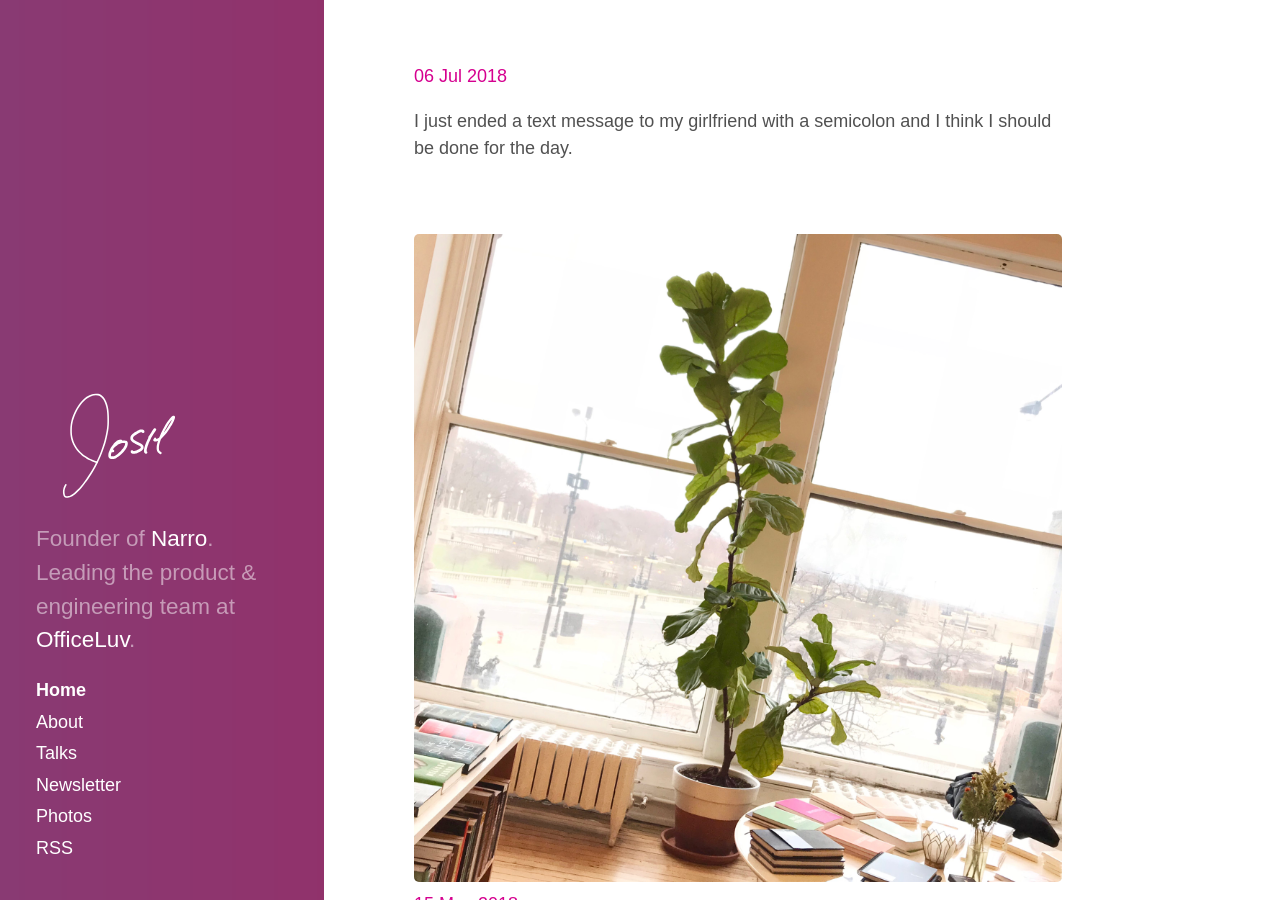
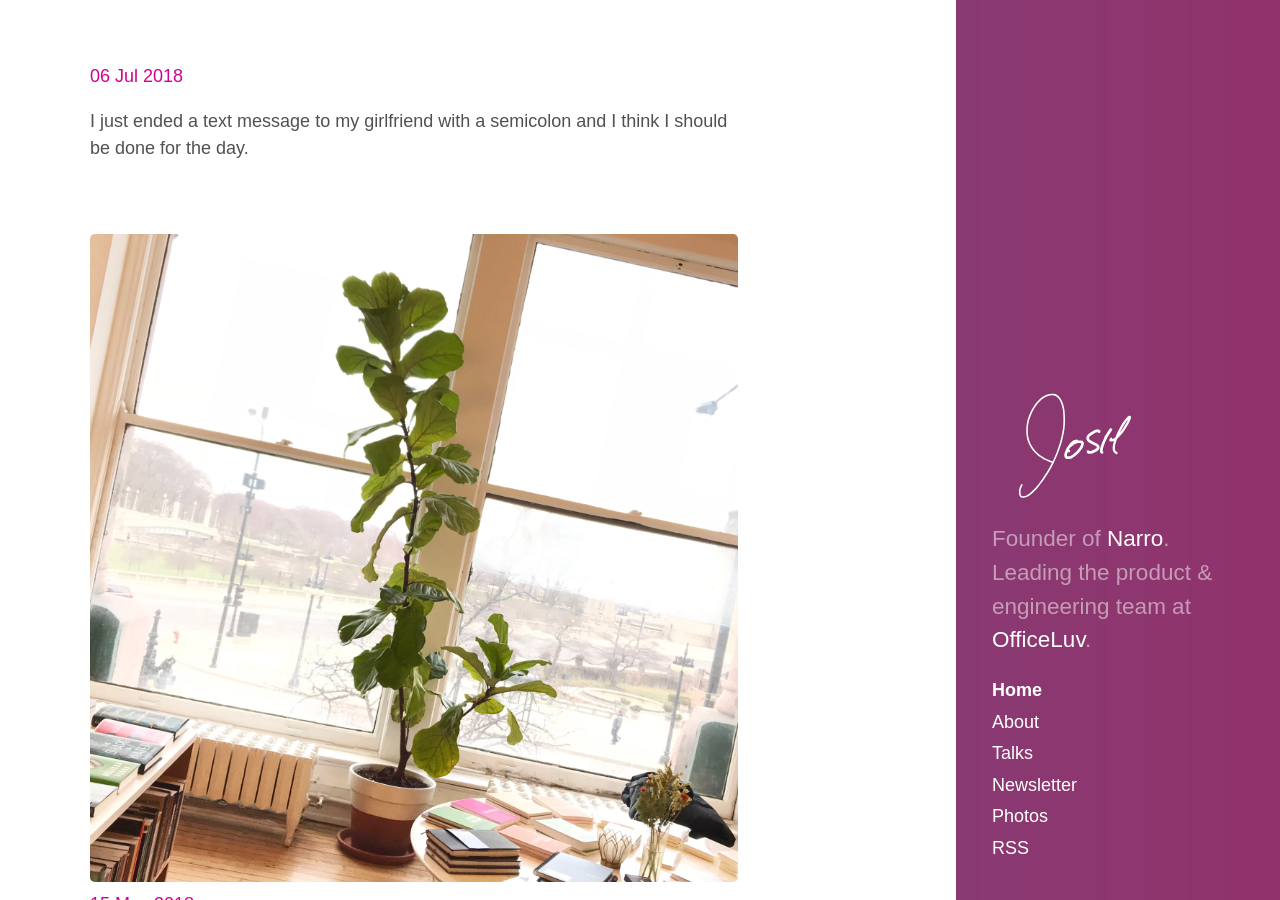
Before and after one commit to joshbeckman/andjosh.github.io, a Jekyll site: the page built from index.html, in a window 1280 px wide and 900 px high. Built offline with Jekyll 4.4.1, drawn with Linux system fonts in a browser that asks for light colours; the list of posts is cut into pages by our own code.

Commit message:
Reverse hyde layout

```diff
--- a/_layouts/default.html
+++ b/_layouts/default.html
@@ -3,7 +3,7 @@
 
   {% include head.html %}
 
-  <body class="theme-base-josh">
+  <body class="theme-base-josh layout-reverse">
 
     {% include sidebar.html %}
 
```
